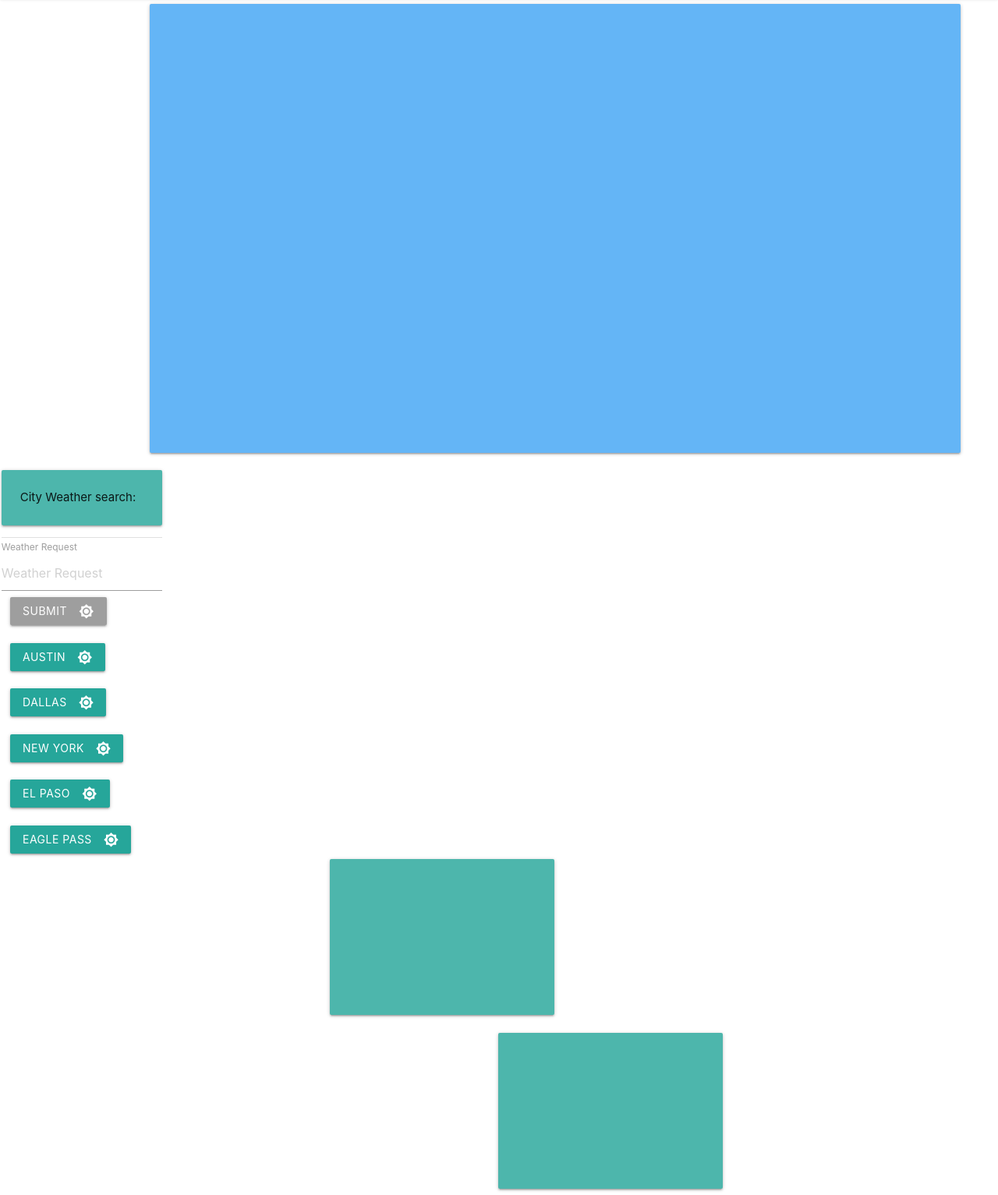
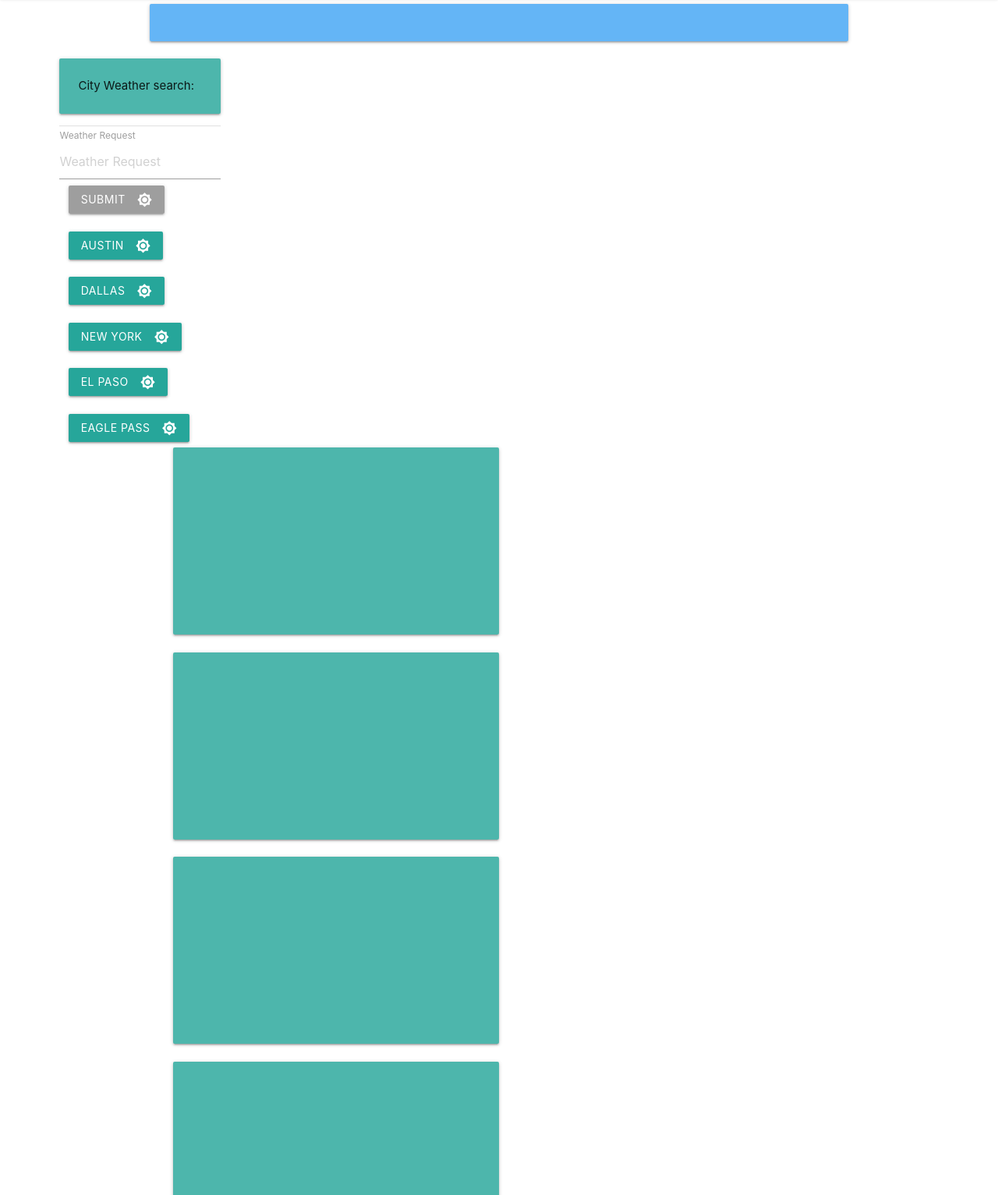
Before and after one commit to mhmunter/Weather_Dashboard, a plain HTML site: page index.html in a window 1280 px wide. Shown: the part 67-1600 px from the top of the page at 78% size. Drawn offline with nearby package versions, Linux system fonts and the light colour scheme; no server answers.

Commit message:
added css

```diff
--- a/assets/css/Weather.css
+++ b/assets/css/Weather.css
@@ -1,13 +1,15 @@
  .day1{
-    height: 45vw;
-    width: 130vh;
+    height: 40vw;
+    width: 90vh;
     /* margin-left: 5px; */
 
 }
 
 .days{
-    height: 25vh;
-    width: 40px;
+    height: 30vh;
+    width: 110vw;
+
+grid-row:auto
 
 }
 
@@ -21,11 +23,11 @@
 } */
 .submission{
     height: 100vh;
-    width: 100px;
+    width: 70px;
 }
 
 .dayToo{
-    width: 20px;
+    width: 15px;
     height: 40px;
     background-color: aquamarine;
 }
--- a/assets/js/Weather.js
+++ b/assets/js/Weather.js
@@ -4,7 +4,7 @@
 // var nameValue = document.getElementById('first_name');
 var existDiv = document.getElementById("weather_days");
 var existDays = document.getElementById("check");
-
+var display = document.getElementsByClassName("days")
 
 
 var apiCall = function(){
@@ -29,7 +29,7 @@ fetch("https://api.openweathermap.org/data/2.5/onecall?lat=29.42&lon=-98.49&unit
                 var date = new Date(timestamp*1000)
 
                  var total = ''
-                total =  '\nDate: ' + date + '\nTemp: ' + base.temp.day + '\nWind: ' + base.wind_speed + '\nHumidity: ' + base.humidity + '\nUvi: ' + base.uvi
+                total = '   ' +  '\nDate: ' + date + '\nTemp: ' + base.temp.day + '\nWind: ' + base.wind_speed + '\nHumidity: ' + base.humidity + '\nUvi:' + base.uvi + '   '
 
 
                 existDiv.innerHTML = total
--- a/index.html
+++ b/index.html
@@ -48,11 +48,11 @@
 
     <div class=" container submission flexbox">
         <div class="col l4 row">
-            <div class="card-panel card-panel blue lighten-2 card-panel black push-l1 day1" id="weather_days">
+            <div class="card-panel card-panel blue lighten-2 card-panel " id="weather_days">
 
             </div>
 
-            <form class="col l5 search pull-l3 options row col l3 l9">
+            <form class="col l5 search pull-l2 options row col l3 l9">
                 <div class="col">
                     <div class="col l5 ">
                         <div class="card-panel card-panel teal lighten-2">
@@ -106,18 +106,18 @@
 
 
 
-        <div class=" col container days container " id="check">
+        <div class=" row  container col l12 days " id="check">
 
-            <div class="col l8 offset-xl12  card-panel teal lighten-2 z-depth-1 days">
+            <div class="row col l8 offset-xl3 card-panel teal lighten-2  days">
 
             </div>
-            <div class="col l8 offset-xl6 push-l12 card-panel teal lighten-2 z-depth-1 days row">
+            <div class="row col l8 offset-xl3 card-panel teal lighten-2  days row">
 
             </div>
-            <div class="col l8 offset-xl6 push-l12 card-panel teal lighten-2 z-depth-1 days">
+            <div class="row col l8 offset-xl3 card-panel teal lighten-2  days">
 
             </div>
-            <div class="col l8 offset-xl6 push-l12 card-panel teal lighten-2 z-depth-1 days">
+            <div class="row col l8 offset-xl3 card-panel teal lighten-2  days">
 
             </div>
 
```
